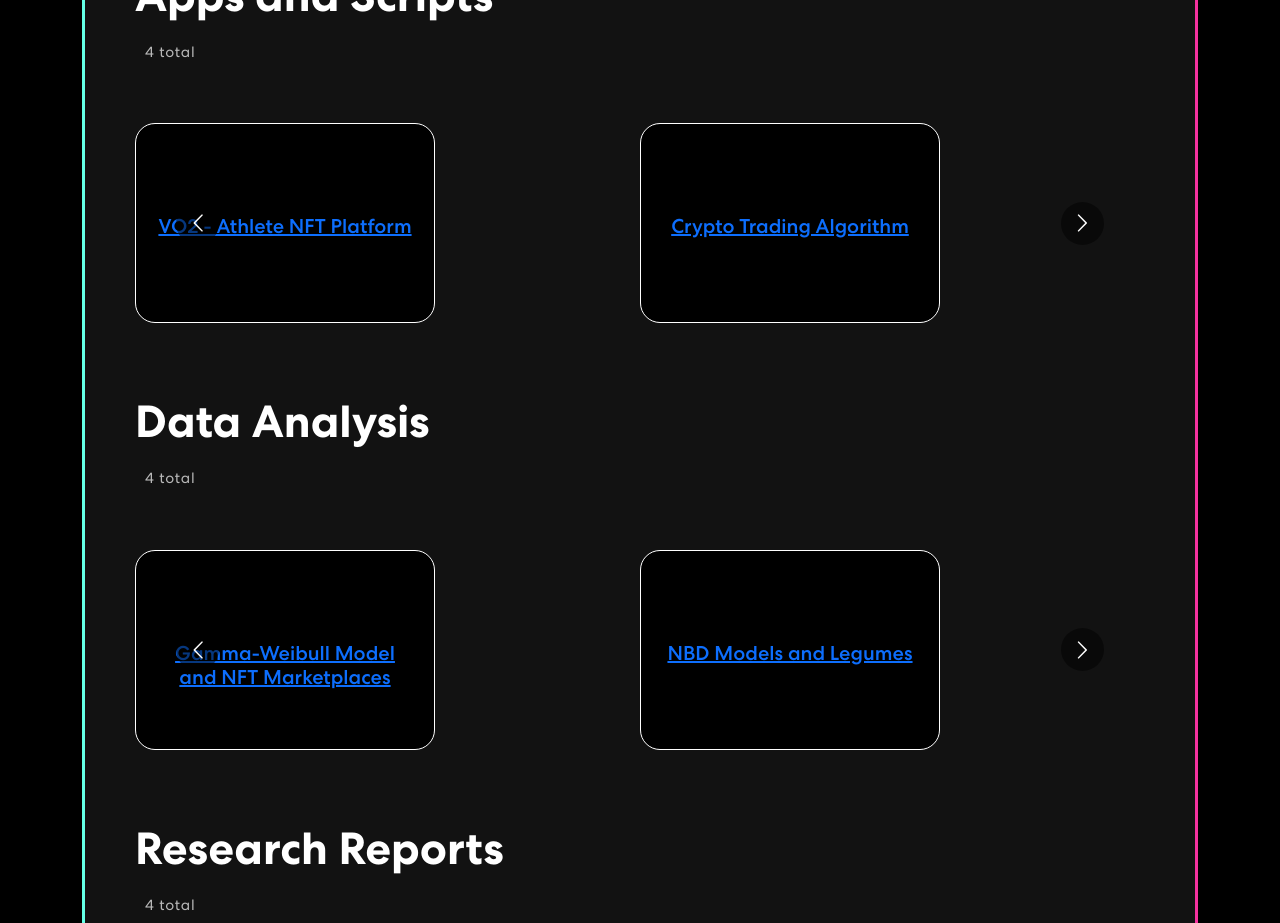
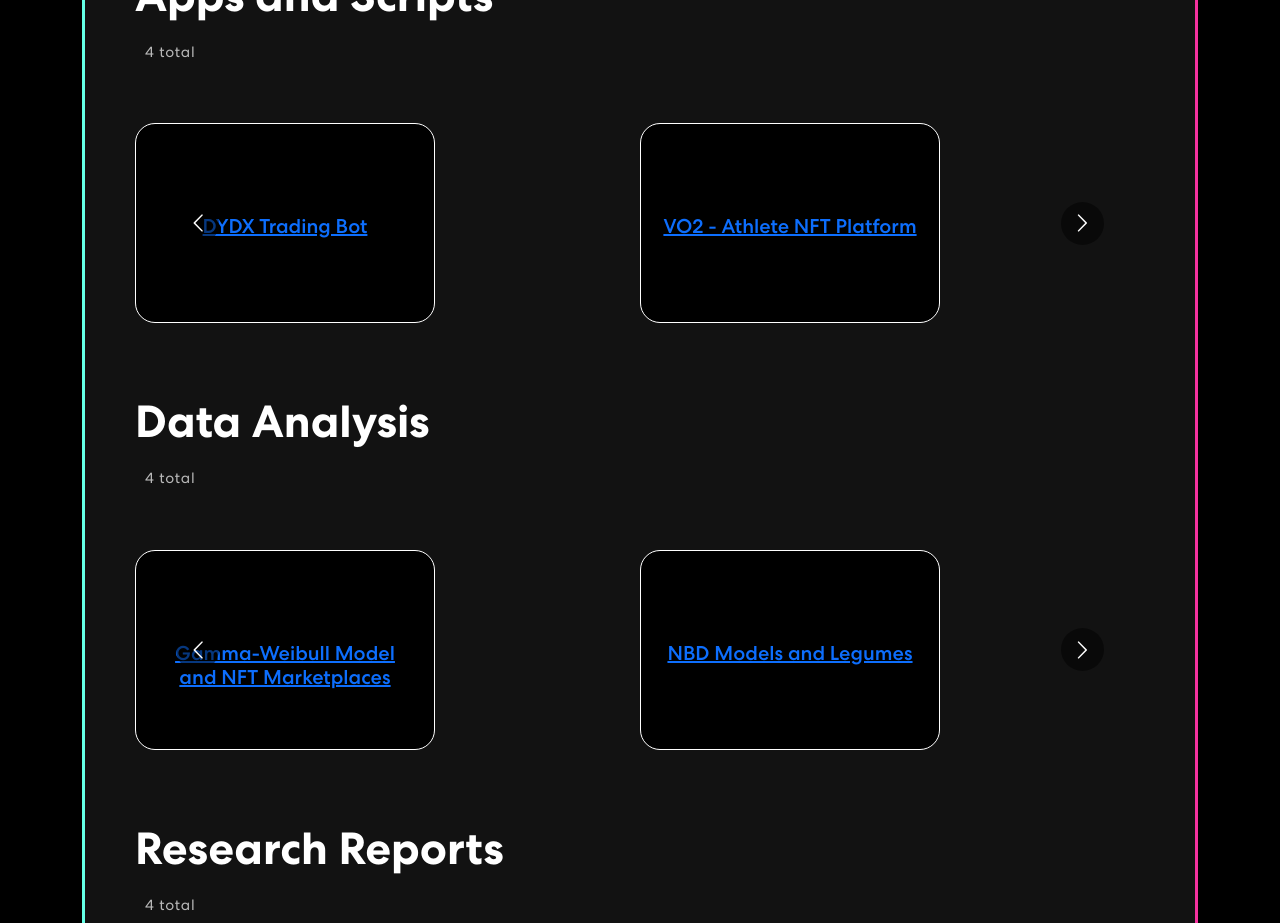
Before and after one commit to abagui11/personal-website, a React (Create React App) app: page / in a window 1280 px wide. Shown: the part 1020-1943 px from the top of the page. Built offline with nearby package versions, Linux system fonts and the light colour scheme.

Commit message:
adding dydx bot

```diff
--- a/src/components/Projects.js
+++ b/src/components/Projects.js
@@ -45,6 +45,16 @@ export const Projects = () => {
                         <p id = "number_count">4 total</p>
 
                         <Carousel responsive={responsive} infinite={true} className="owl-carousel owl-theme skill-slider">
+                            <div className="item">
+                                <a target = "_blank" href = "https://github.com/abagui11/dydx-stat-arby">
+                                <div class="panel">
+                                    <h5 class="panel-title">DYDX Trading Bot</h5>
+                                    <div class="panel-content">
+                                        <p>A bot that uses the DYDX perpetuals exchange to trade cryptocurrencies based on a statistical arbitrage strategy. Hosted on AWS, profitability uncertain.</p>
+                                    </div>
+                                </div>
+                                </a>
+                            </div>
                             <div className="item">
                                 <a target = "_blank" href = "https://github.com/orgs/Potent-Network/repositories">
                                 <div class="panel">
```
Also changed, not shown: 2 other files (tests, documents, lock files or other folders).
